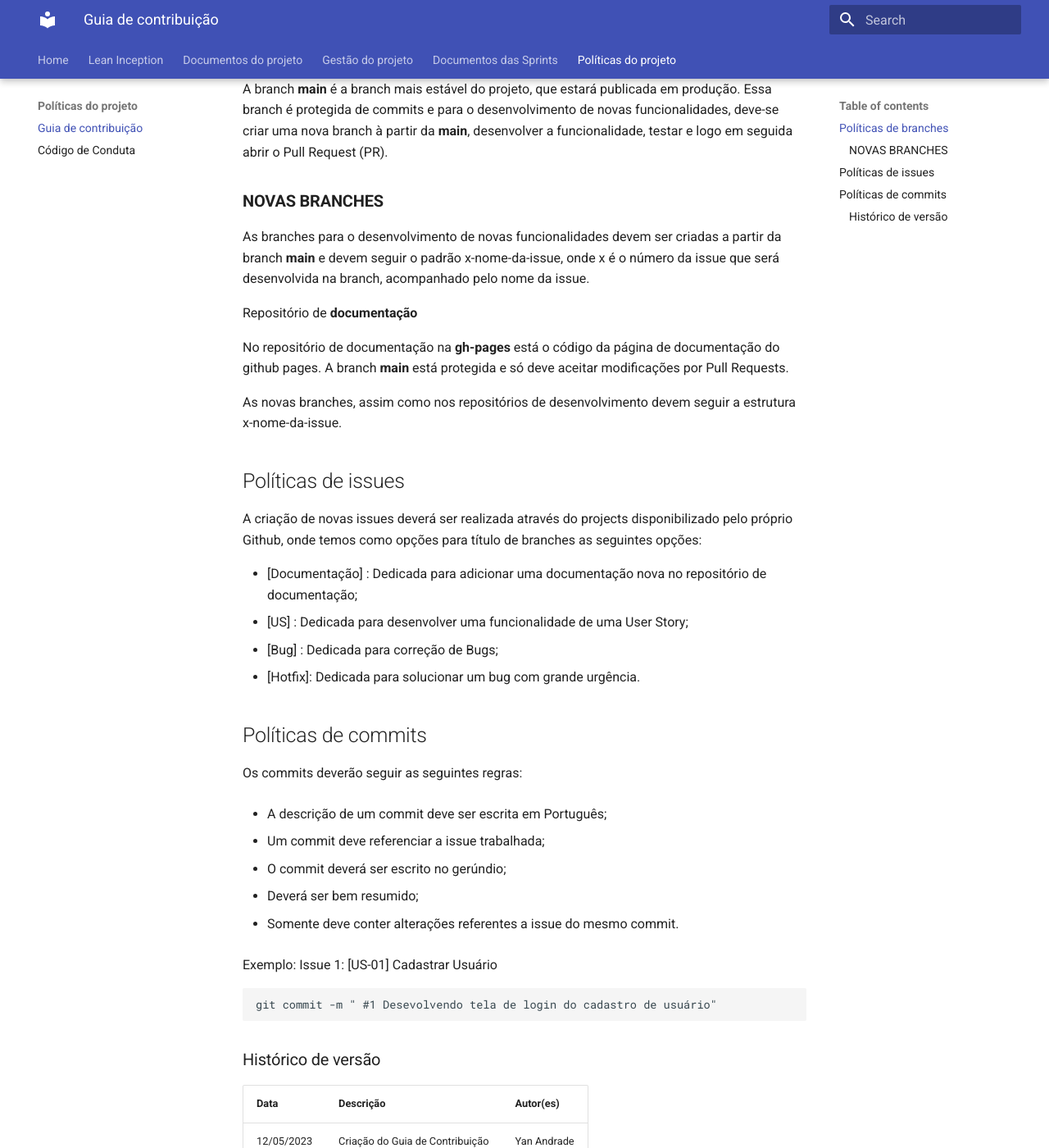
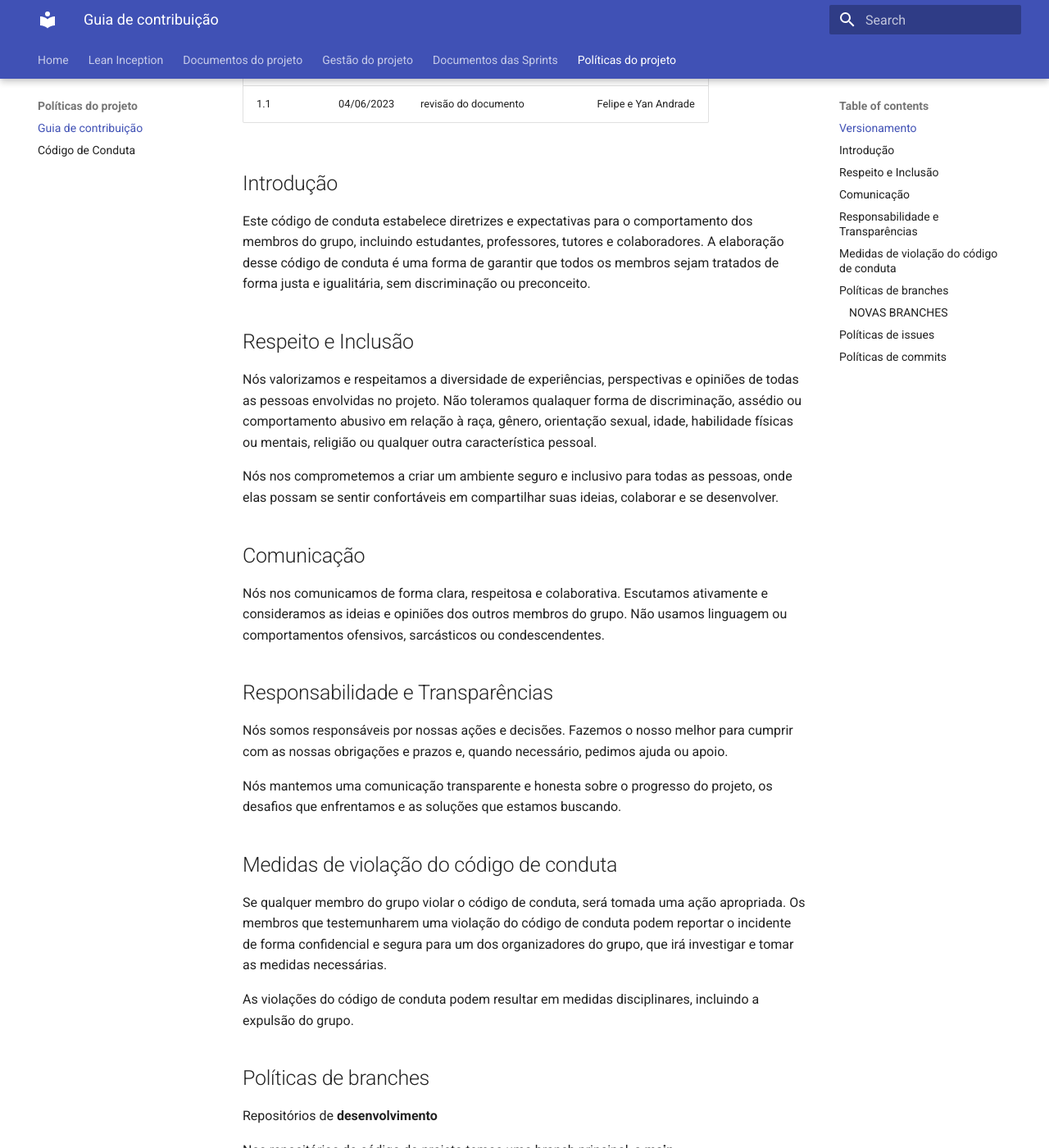
Before and after one commit to fga-eps-mds/2023-1-Dnit-DOC, an MkDocs documentation site: the page built from docs/docs/GuiaDeContribuicao/guiaDeContribuicao.md, in a window 1280 px wide and 1400 px high, scrolled down 266 px. Shown: the whole window at 82% size. Built offline with MkDocs 1.6.1 and Material for MkDocs 9.7.7, drawn with Linux system fonts in a browser that asks for light colours.

Commit message:
#66 revisão e correção do guia de contribuição
Co-authored-by: Yan Andrade <yan13052001@gmail.com>

````diff
--- a/docs/docs/GuiaDeContribuicao/guiaDeContribuicao.md
+++ b/docs/docs/GuiaDeContribuicao/guiaDeContribuicao.md
@@ -1,4 +1,37 @@
 # Guia de Contribuição
+## Versionamento
+| Versão | Data | Modificação | Autor |
+|--|--|--|--|
+|1.0| 12/05/2023| Criação do Guia de Contribuição | Yan Andrade |
+|1.1| 04/06/2023 | revisão do documento | Felipe e Yan Andrade |
+
+## Introdução
+
+Este código de conduta estabelece diretrizes e expectativas para o comportamento dos membros do grupo, incluindo estudantes, professores, tutores e colaboradores. A elaboração desse código de conduta é uma forma de garantir que todos os membros sejam tratados de forma justa e igualitária, sem discriminação ou preconceito.
+
+## Respeito e Inclusão
+
+Nós valorizamos e respeitamos a diversidade de experiências, perspectivas e opiniões de todas as pessoas envolvidas no projeto. Não toleramos qualaquer forma de discriminação, assédio ou comportamento abusivo em relação à raça, gênero, orientação sexual, idade, habilidade físicas ou mentais, religião ou qualquer outra característica pessoal.
+
+Nós nos comprometemos a criar um ambiente seguro e inclusivo para todas as pessoas, onde elas possam se sentir confortáveis em compartilhar suas ideias, colaborar e se desenvolver.
+
+## Comunicação
+
+Nós nos comunicamos de forma clara, respeitosa e colaborativa. Escutamos ativamente e consideramos as ideias e opiniões dos outros membros do grupo. Não usamos linguagem ou comportamentos ofensivos, sarcásticos ou condescendentes.
+
+## Responsabilidade e Transparências
+
+Nós somos responsáveis por nossas ações e decisões. Fazemos o nosso melhor para cumprir com as nossas obrigações e prazos e, quando necessário, pedimos ajuda ou apoio.
+
+Nós mantemos uma comunicação transparente e honesta sobre o progresso do projeto, os desafios que enfrentamos e as soluções que estamos buscando.
+
+## Medidas de violação do código de conduta
+
+Se qualquer membro do grupo violar o código de conduta, será tomada uma ação apropriada. Os membros que testemunharem uma violação do código de conduta podem reportar o incidente de forma confidencial e segura para um dos organizadores do grupo, que irá investigar e tomar as medidas necessárias.
+
+As violações do código de conduta podem resultar em medidas disciplinares, incluindo a expulsão do grupo.
+
+
 
 ## Políticas de branches
 
@@ -45,9 +78,3 @@ Exemplo: Issue 1: [US-01] Cadastrar Usuário
 ```
 git commit -m " #1 Desevolvendo tela de login do cadastro de usuário"
 ```
-
-### Histórico de versão
-
-|**Data**|**Descrição**|**Autor(es)**|
-|--------|-------------|--------------|
-|12/05/2023| Criação do Guia de Contribuição | Yan Andrade |
````
